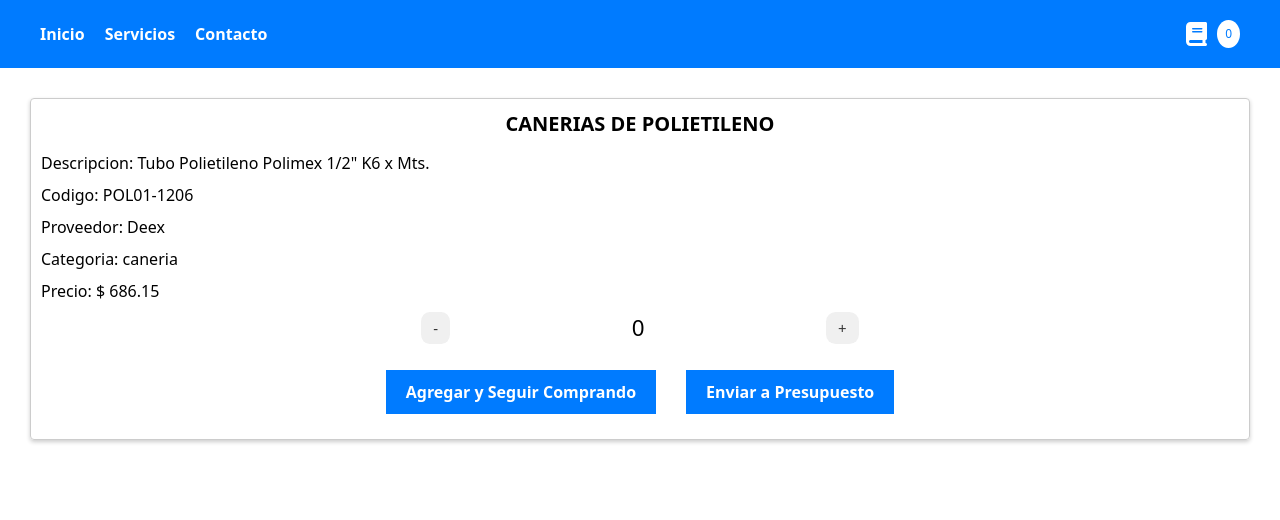
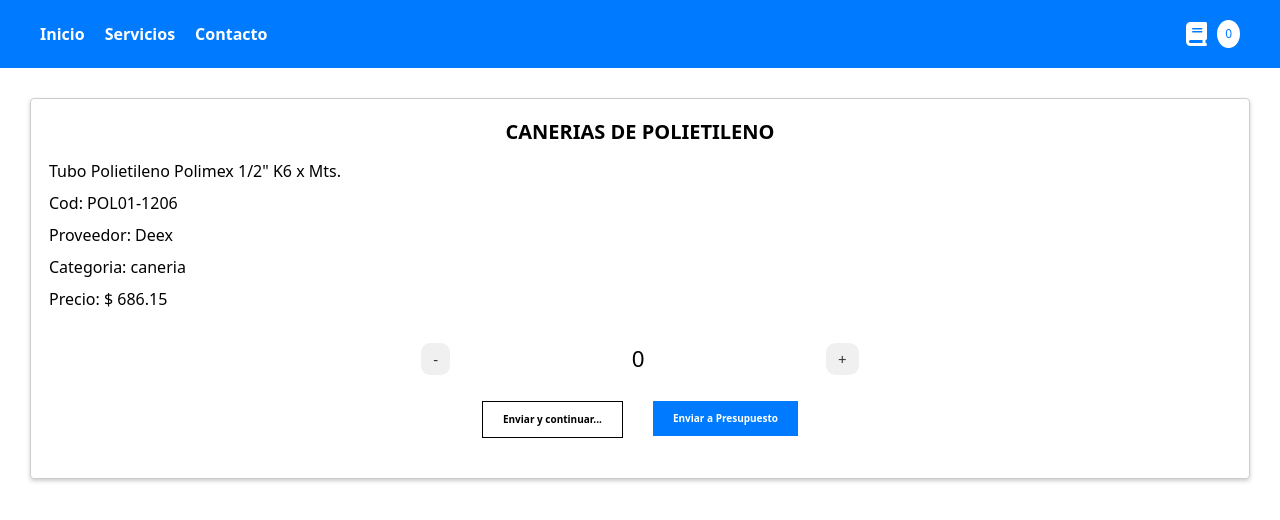
Before and after one commit to dmbruno/AQUA, a React (Create React App) app: page /producto/1 in a window 1280 px wide. Shown: the top 520 px of the page. Built offline with nearby package versions, Linux system fonts and the light colour scheme.

Commit message:
fix estilos

```diff
--- a/src/componentes/Contador.css
+++ b/src/componentes/Contador.css
@@ -2,6 +2,7 @@
     display: flex;
     flex-direction: column;
     align-items: center;
+    padding: 15px 0px;
 }
 
 .counter {
@@ -33,17 +34,32 @@
 
 }
 
-.confirm-btn {
+.confirm-btnA {
+    border: 1px solid black;
+    color: black;
+    font-size: 10px;
+    padding: 10px 20px;
+    font-weight: bolder;
+    cursor: pointer;
+    transition: background-color 0.3s ease;
+
+}
+
+.confirm-btnE {
     background-color: #007bff;
     color: #fff;
-    font-size: 1rem;
+    font-size: 10px;
     padding: 10px 20px;
-    font-weight: bold;
+    font-weight: bolder;
     cursor: pointer;
     transition: background-color 0.3s ease;
 }
 
-.confirm-btn:hover {
+.confirm-btnA:hover {
+    background-color: #d5e3f1;
+}
+
+.confirm-btnE:hover {
     background-color: #0056b3;
 }
 
--- a/src/componentes/Contador.jsx
+++ b/src/componentes/Contador.jsx
@@ -49,10 +49,10 @@ const Contador = ({ item }) => {
             </div>
             <div className='container-btn'>
                 <div className='btnEnviar'>
-                    <button className="confirm-btn" onClick={agregarYSeguirComprando}>Agregar y Seguir Comprando</button>
+                    <button className="confirm-btnA" onClick={agregarYSeguirComprando}>Enviar y continuar...</button>
                 </div>
                 <div className='btnSeguir'>
-                    <button className="confirm-btn" onClick={enviarAPresupuesto}>Enviar a Presupuesto</button>
+                    <button className="confirm-btnE" onClick={enviarAPresupuesto}>Enviar a Presupuesto</button>
                 </div>
             </div>
         </div>
--- a/src/componentes/Header.jsx
+++ b/src/componentes/Header.jsx
@@ -5,9 +5,7 @@ import { faBook } from '@fortawesome/free-solid-svg-icons';
 import { PresupuestoContext } from '../Context/PresupuestoContext';
 
 const Header = () => {
-    const { PresupuestoItem } = useContext(PresupuestoContext); // Cambia "item" a "PresupuestoItem"
-
-    // Calcula la cantidad total de items sumando la cantidad de cada item en PresupuestoItem
+    const { PresupuestoItem } = useContext(PresupuestoContext);
     const itemCount = PresupuestoItem.reduce((total, item) => total + item.cantidad, 0);
 
     return (
--- a/src/componentes/Insumos List/InsumosDetail.jsx
+++ b/src/componentes/Insumos List/InsumosDetail.jsx
@@ -11,28 +11,22 @@ import Header from "../../componentes/Header"
 
 
 const InsumoDetail = () => {
-    const { categoriaId } = useParams(); // Obtener la categoriaId de los parámetros de la URL
-
-    // Estado para almacenar el proveedor seleccionado
+    const { categoriaId } = useParams();
     const [proveedorSeleccionado, setProveedorSeleccionado] = useState(null);
     const [productoSeleccionado, setProductoSeleccionado] = useState(null);
 
-
-    // Filtrar los productos por la categoría seleccionada
     const productosCategoria = itemsData.filter(item => item.categoria === categoriaId);
-
-    // Crear un conjunto para almacenar los nombres únicos de los productos
     const productosUnicos = new Set();
 
-    // Iterar sobre los productos filtrados y agregar los productos únicos al conjunto
+
     productosCategoria.forEach(producto => {
-        productosUnicos.add(JSON.stringify(producto)); // Convertir el objeto a cadena para que el conjunto considere cada producto único
+        productosUnicos.add(JSON.stringify(producto));
     });
 
-    // Convertir el conjunto a un array y mapear sobre él para mostrar los productos únicos
+
     const productosUnicosArray = Array.from(productosUnicos).map(productoString => JSON.parse(productoString));
 
-    // Filtrar los productos según el proveedor seleccionado
+
     const productosFiltradosPorProveedor = proveedorSeleccionado ? productosUnicosArray.filter(producto => producto.proveedor === proveedorSeleccionado) : productosUnicosArray;
 
     const handleProductoSeleccionado = (producto) => {
--- a/src/componentes/Presupuesto.jsx
+++ b/src/componentes/Presupuesto.jsx
@@ -6,21 +6,27 @@ import Header from './Header';
 const Presupuesto = () => {
     const { PresupuestoItem } = useContext(PresupuestoContext);
 
+    const calcularTotal = (item) =>{
+        return item.precio * item.cantidad;
+
+    }
+
     return (
 
         <>
         <Header/>
-            <div className="presupuesto-container"> {/* Aplica la clase del contenedor */}
-                <h2 className="presupuesto-title">Presupuesto</h2> {/* Aplica la clase del título */}
-                <ul className="presupuesto-list"> {/* Aplica la clase de la lista */}
+            <div className="presupuesto-container">
+                <h2 className="presupuesto-title">Presupuesto</h2>
+                <ul className="presupuesto-list">
                     {PresupuestoItem.map(item => (
-                        <li key={item.id} className="presupuesto-item"> {/* Aplica la clase del elemento de la lista */}
+                        <li key={item.id} className="presupuesto-item">
                             <div>
                                 <span>{item.nombre}</span>
                                 <br />
                                 <span>Cantidad: {item.cantidad}</span>
                                 <span>Precio: {item.precio}</span>
                             </div>
+
                         </li>
                     ))}
                 </ul>
--- a/src/componentes/ProductoFinal.css
+++ b/src/componentes/ProductoFinal.css
@@ -23,3 +23,7 @@
     padding: 1.25rem;
 
 }
+
+.card-body{
+    padding: 0.5rem;
+}
--- a/src/componentes/ProductoFinal.jsx
+++ b/src/componentes/ProductoFinal.jsx
@@ -23,8 +23,8 @@ const ProductoFinal = () => {
                 <div className="card">
                     <div className="card-body">
                         <h5 className="card-title">{productoFinal.nombre}</h5>
-                        <p className="card-text">Descripcion: {productoFinal.descripcion}</p>
-                        <p className="card-text">Codigo: {productoFinal.codigo}</p>
+                        <p className="card-text">{productoFinal.descripcion}</p>
+                        <p className="card-text">Cod: {productoFinal.codigo}</p>
                         <p className="card-text">Proveedor: {productoFinal.proveedor}</p>
                         <p className="card-text">Categoria: {productoFinal.categoria}</p>
                         <p className="card-text">Precio: {productoFinal.precio}</p>
@@ -33,8 +33,6 @@ const ProductoFinal = () => {
                         <Contador item={productoFinal} />
                     </div>
                 </div>
-                <div>
-                </div>
             </div>
         </>
     );
```
